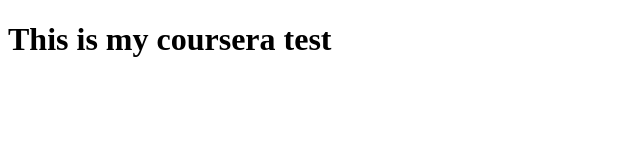
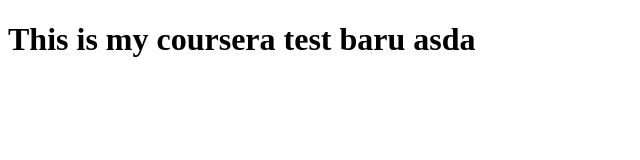
Before and after one commit to bangkitbk/coursera-test, a plain HTML site: page index.html in a window 1280 px wide. Shown: the whole page, without its empty margins (0-640 px from the left). Drawn offline with Linux system fonts and the light colour scheme.

Commit message:
Pesan commit Anda di sini

```diff
--- a/index.html
+++ b/index.html
@@ -4,6 +4,6 @@
 	<title>Coursera Test</title>
 </head>
 <body>
-<h1>This is my coursera test</h1>
+<h1>This is my coursera test baru asda</h1>
 </body>
 </html>
```
